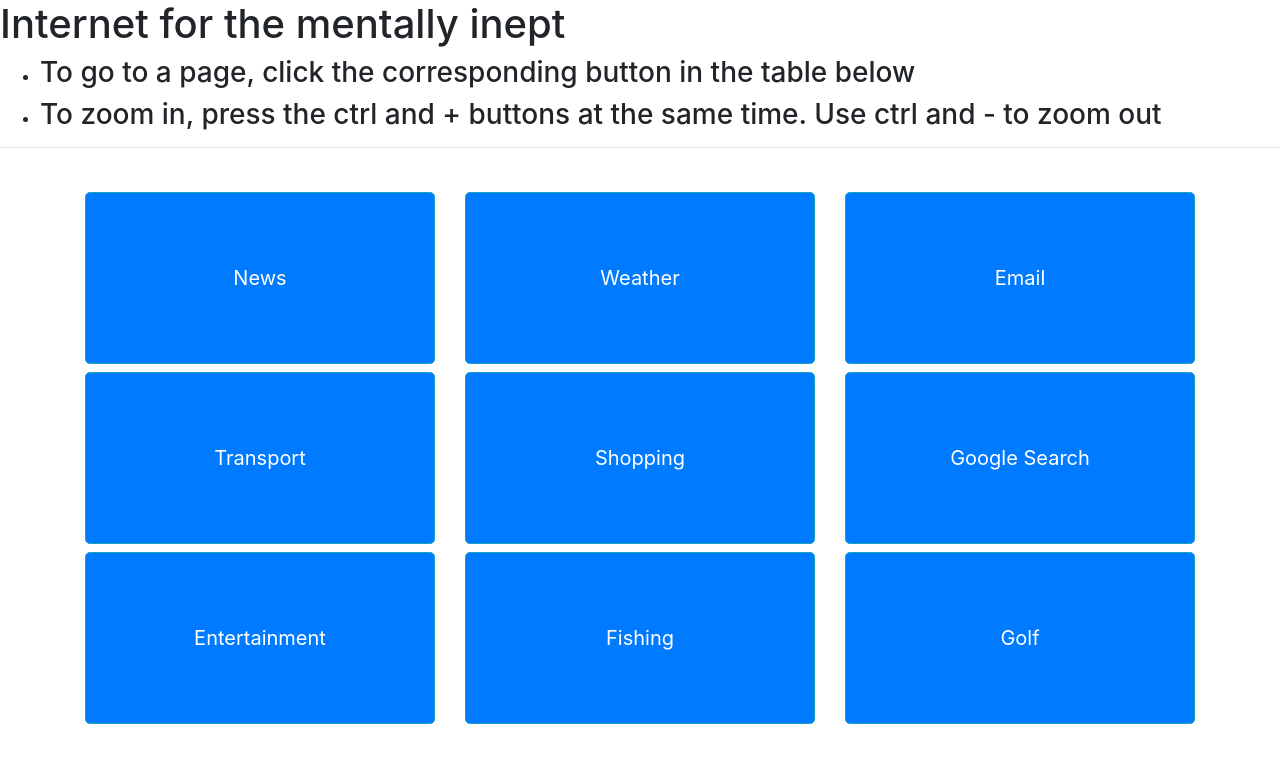
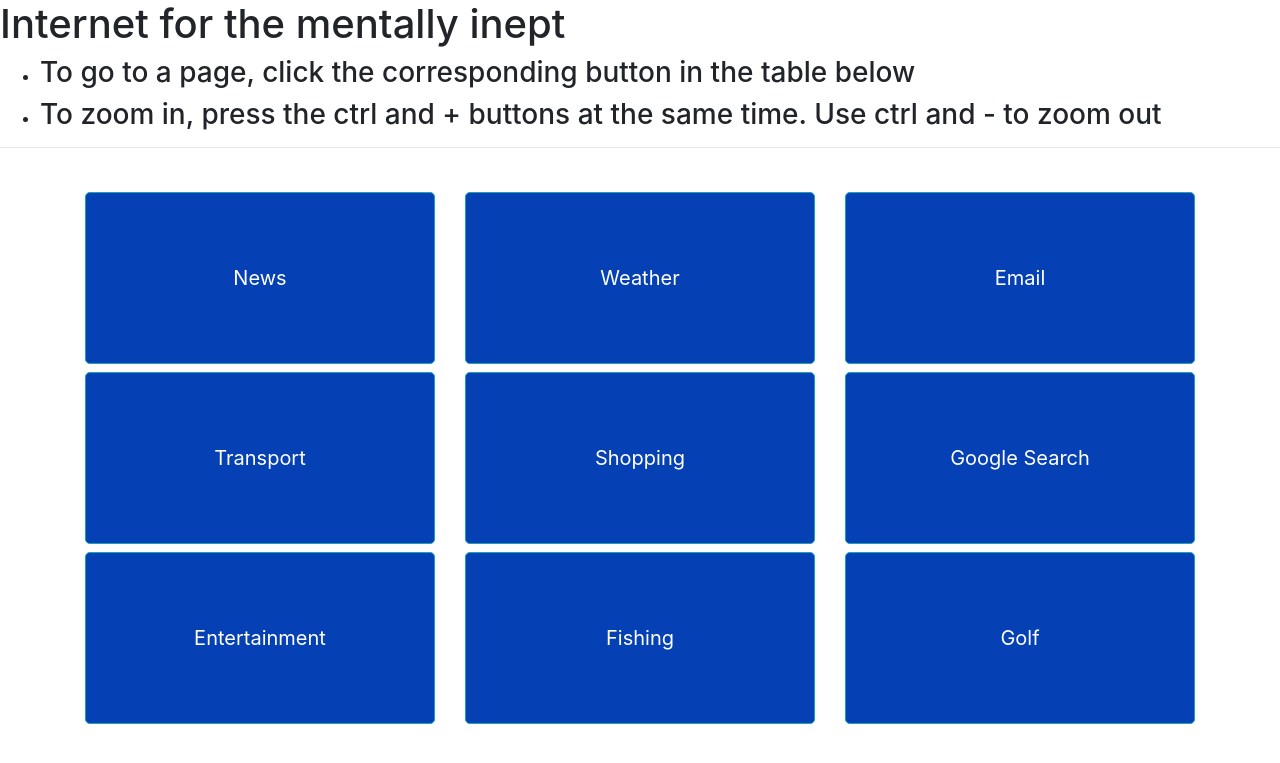
Before and after one commit to olga-popovic/WitHacc, a Flask app: page / in a window 1280 px wide. Shown: the top 763 px of the page. Run offline with Flask 2, Linux system fonts and the light colour scheme; some libraries are stand-ins or nearby versions.

Commit message:
Changed colour of buttons

```diff
--- a/templates/homepage.html
+++ b/templates/homepage.html
@@ -38,21 +38,21 @@
         </table>-->
 
         <div class="row h-50">
-                <div class="col"> <a class="btn btn-primary btn-lg btn-block border-info my-1" href={{ url_for('news') }} style="padding:20% 20%">News</a> </div>
-                <div class="col"> <a class="btn btn-primary btn-lg btn-block border-info my-1" href={{ url_for('news') }} style="padding:20% 20%">Weather</a> </div>
-                <div class="col"> <a class="btn btn-primary btn-lg btn-block border-info my-1" href={{ url_for('news') }} style="padding:20% 20%">Email</a> </div>
+                <div class="col"> <a class="btn btn-primary btn-lg btn-block border-info my-1" href={{ url_for('news') }} style="padding:20% 20%; background-color: #0541B4">News</a> </div>
+                <div class="col"> <a class="btn btn-primary btn-lg btn-block border-info my-1" href={{ url_for('news') }} style="padding:20% 20%; background-color: #0541B4">Weather</a> </div>
+                <div class="col"> <a class="btn btn-primary btn-lg btn-block border-info my-1" href={{ url_for('news') }} style="padding:20% 20%; background-color: #0541B4">Email</a> </div>
         </div>
 
         <div class="row h-50">
-                <div class="col"> <a class="btn btn-primary btn-lg btn-block border-info my-1" href={{ url_for('news') }} style="padding:20% 20%">Transport</a> </div>
-                <div class="col"> <a class="btn btn-primary btn-lg btn-block border-info my-1" href={{ url_for('news') }} style="padding:20% 20%">Shopping</a> </div>
-                <div class="col"> <a class="btn btn-primary btn-lg btn-block border-info my-1" href={{ url_for('news') }} style="padding:20% 20%">Google Search</a> </div>
+                <div class="col"> <a class="btn btn-primary btn-lg btn-block border-info my-1" href={{ url_for('news') }} style="padding:20% 20%; background-color: #0541B4">Transport</a> </div>
+                <div class="col"> <a class="btn btn-primary btn-lg btn-block border-info my-1" href={{ url_for('news') }} style="padding:20% 20%; background-color: #0541B4">Shopping</a> </div>
+                <div class="col"> <a class="btn btn-primary btn-lg btn-block border-info my-1" href={{ url_for('news') }} style="padding:20% 20%; background-color: #0541B4">Google Search</a> </div>
         </div>
 
         <div class="row h-50">
-                <div class="col"> <a class="btn btn-primary btn-lg btn-block border-info my-1" href={{ url_for('news') }} style="padding:20% 20%">Entertainment</a> </div>
-                <div class="col"> <a class="btn btn-primary btn-lg btn-block border-info my-1" href={{ url_for('news') }} style="padding:20% 20%">Fishing</a> </div>
-                <div class="col"> <a class="btn btn-primary btn-lg btn-block border-info my-1" href={{ url_for('news') }} style="padding:20% 20%">Golf</a> </div>
+                <div class="col"> <a class="btn btn-primary btn-lg btn-block border-info my-1" href={{ url_for('news') }} style="padding:20% 20%; background-color: #0541B4">Entertainment</a> </div>
+                <div class="col"> <a class="btn btn-primary btn-lg btn-block border-info my-1" href={{ url_for('news') }} style="padding:20% 20%; background-color: #0541B4">Fishing</a> </div>
+                <div class="col"> <a class="btn btn-primary btn-lg btn-block border-info my-1" href={{ url_for('news') }} style="padding:20% 20%; background-color: #0541B4">Golf</a> </div>
         </div>
 
     </div>
```
